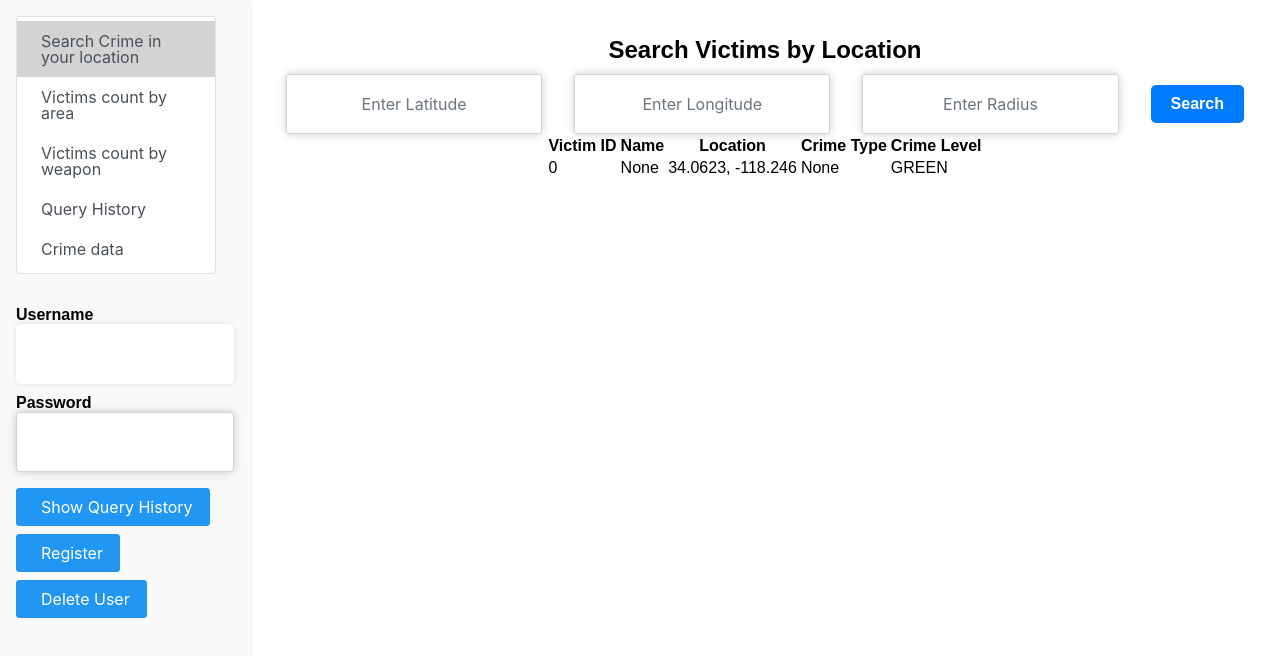
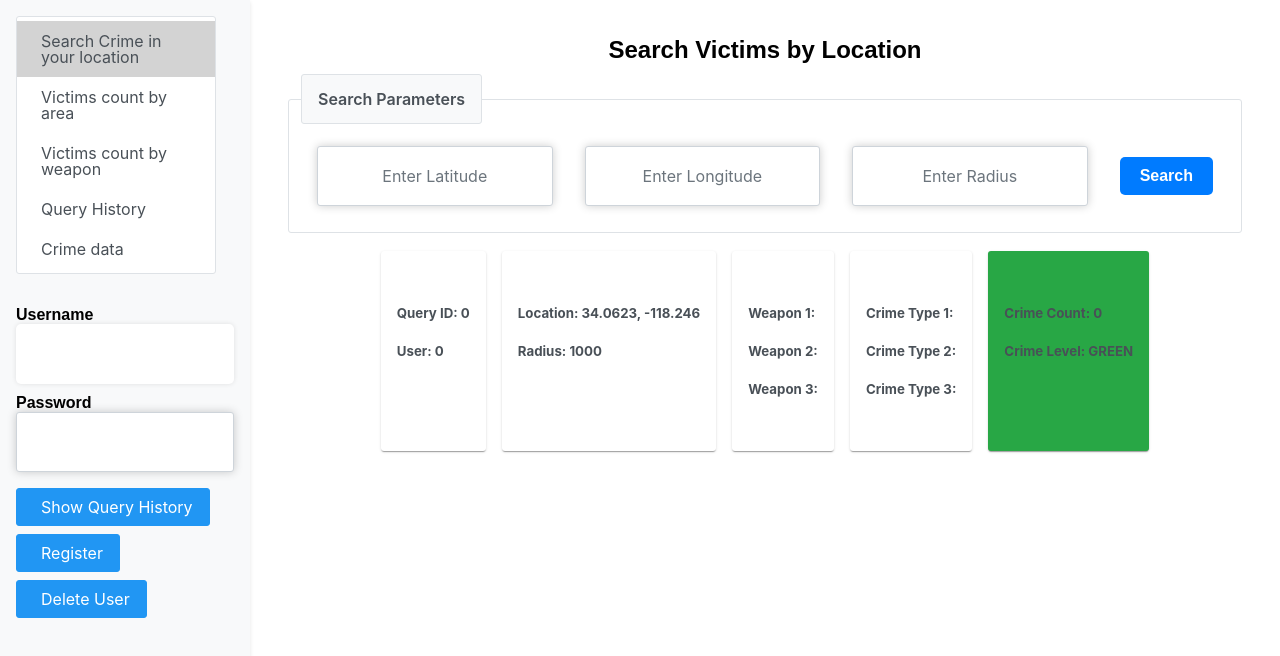
Before and after one commit to cs411-alawini/sp23-cs411-team116-team116, a React (Create React App) app in the folder frontend/: page / in a window 1280 px wide. Shown: the top 656 px of the page. Built offline with nearby package versions, Linux system fonts and the light colour scheme.

Commit message:
complete main page & fix user id bug

```diff
--- a/frontend/src/MainPage/MainPage.css
+++ b/frontend/src/MainPage/MainPage.css
@@ -72,3 +72,30 @@
     align-items: center;
     gap: 2rem;
   }
+
+
+.card-container {
+  display: flex;
+  flex-wrap: wrap;
+  justify-content: space-around;
+  gap: 1rem;
+}
+
+.crime-level-card {
+  color: #ffffff;
+}
+
+.card-bg-success {
+  background-color: #28a745;
+  color: #ffffff;
+}
+
+.card-bg-warning {
+  background-color: #ffc107;
+  color: #ffffff;
+}
+
+.card-bg-danger {
+  background-color: #dc3545;
+  color: #ffffff;
+}
--- a/frontend/src/MainPage/MainPage.js
+++ b/frontend/src/MainPage/MainPage.js
@@ -2,6 +2,10 @@ import './MainPage.css';
 import React, {useState, useEffect} from "react";
 import Axios from 'axios';
 import { InputText } from 'primereact/inputtext';
+import { Fieldset } from 'primereact/fieldset';
+import { DataTable } from 'primereact/datatable';
+import { Column } from 'primereact/column';
+import { Card } from 'primereact/card';
 // import "primereact/resources/themes/lara-light-indigo/theme.css";
 import 'primereact/resources/themes/saga-blue/theme.css';
 import 'primereact/resources/primereact.min.css';
@@ -27,12 +31,13 @@ function MainPage(props) {
 
     const [loading, setLoading] = useState(false);
 
-    const getSearchData = (userId, latitude, longitude, radius) => {
+    const getSearchData = (latitude, longitude, radius) => {
         setLoading(true)
+        console.log('props.userInfo.user_name in getSearchData:', props.userInfo.user_name);
         const queryUrl = props.backendAddress + '/api/mainpage/get';
         Axios.get(queryUrl, {
-            headers: {
-                user_id: userId,
+            params: {
+                mp_user_name: props.userInfo.user_name,
                 lat: latitude,
                 lon: longitude,
                 radius: radius
@@ -62,6 +67,21 @@ function MainPage(props) {
             })
             .catch(function(error) {
                 console.error(error); // Handle the error
+                setQuery({
+                  Query_ID: 0,
+                  User: 0,
+                  LAT: 34.0623,
+                  LON: -118.246,
+                  Radius: 1000.0,
+                  Weapon1: '',
+                  Weapon2: '',
+                  Weapon3: '',
+                  Crime_Type1: '',
+                  Crime_Type2: '',
+                  Crime_Type3: '',
+                  Crime_Count: 0,
+                  Crime_Level: 'GREEN',
+                });
                 setLoading(false)
             });
     }
@@ -70,49 +90,81 @@ function MainPage(props) {
       const latitude = document.getElementById('latitude').value;
       const longitude = document.getElementById('longitude').value;
       const radius = document.getElementById('radius').value;
-        getSearchData(props.userInfo.user_name, latitude, longitude, radius);
+
+      if (!latitude || !longitude || !radius) {
+        alert('Please fill in all required fields: Latitude, Longitude, and Radius');
+        return;
       }
+      // console.log('props.userInfo.user_name:', props.userInfo.user_name);
+      getSearchData(latitude, longitude, radius);
+    };
 
     useEffect(() => {
     // This will run every time the `query` state changes
-    console.log(query.LAT)
+    // console.log(query.LAT)
     console.log('Query updated:', query);
   }, [query]);
+
+
+  const crimeLevelColor = {
+    GREEN: '#28a745',
+    YELLOW: '#ffc107',
+    RED: '#dc3545',
+  };
+
+
+  const searchResults = (
+    <div className="card-container">
+      <Card className="p-m-2">
+        <h5>Query ID: {query.Query_ID}</h5>
+        <h5>User: {query.User}</h5>
+      </Card>
+      <Card className="p-m-2">
+        <h5>Location: {query.LAT ? `${query.LAT}, ${query.LON}` : 'None'}</h5>
+        <h5>Radius: {query.Radius}</h5>
+      </Card>
+      <Card className="p-m-2">
+        <h5>Weapon 1: {query.Weapon1}</h5>
+        <h5>Weapon 2: {query.Weapon2}</h5>
+        <h5>Weapon 3: {query.Weapon3}</h5>
+      </Card>
+      <Card className="p-m-2">
+        <h5>Crime Type 1: {query.Crime_Type1}</h5>
+        <h5>Crime Type 2: {query.Crime_Type2}</h5>
+        <h5>Crime Type 3: {query.Crime_Type3}</h5>
+      </Card>
+      <Card
+        className="p-m-2 crime-level-card"
+        style={{
+          backgroundColor: crimeLevelColor[query.Crime_Level],
+          // color: '#ffffff',
+        }}
+      >
+        <h5>Crime Count: {query.Crime_Count}</h5>
+        <h5>Crime Level: {query.Crime_Level}</h5>
+      </Card>
+    </div>
+  );
+
+
+
+  const loadingMessage = <div>Loading...</div>;
 
   return (
     <div className="SearchVictim">
       <div className="title">Search Victims by Location</div>
+      <Fieldset legend="Search Parameters">
         <div className="flex flex-wrap justify-content-center align-items-center gap-2 horizontal-inputs">
-            <InputText id="latitude" name="latitude" placeholder='Enter Latitude'/>
-            <InputText id="longitude" name="longitude" placeholder='Enter Longitude'/>
-            <InputText id="radius" name="radius" placeholder='Enter Radius'/>
+          <InputText id="latitude" name="latitude" placeholder="Enter Latitude" />
+          <InputText id="longitude" name="longitude" placeholder="Enter Longitude" />
+          <InputText id="radius" name="radius" placeholder="Enter Radius" />
           <button onClick={handleSearch}>Search</button>
         </div>
-
-          <div className="SearchResults">
-            <table>
-              <thead>
-                <tr>
-                  <th>Victim ID</th>
-                  <th>Name</th>
-                  <th>Location</th>
-                  <th>Crime Type</th>
-                  <th>Crime Level</th>
-                </tr>
-              </thead>
-              <tbody>
-                <tr key={query.Query_ID}>
-                  <td>{query.Query_ID}</td>
-                  <td>{query.User || 'None'}</td>
-                  <td>{query.LAT ? `${query.LAT}, ${query.LON}` : 'None'}</td>
-                  <td>{query.Crime_Type1 || 'None'}</td>
-                  <td>{query.Crime_Level || 'None'}</td>
-                </tr>
-              </tbody>
-        </table>
-      </div>
+      </Fieldset>
+      <br/>
+      <div className="SearchResults">{loading ? loadingMessage : searchResults}</div>
     </div>
   );
-}
+};
 
 export default MainPage;
```
Also changed, not shown: 1 other file (tests, documents, lock files or other folders). Lines whose indentation alone changed are shown as unchanged.
